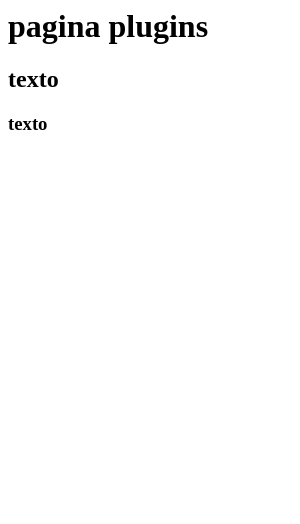
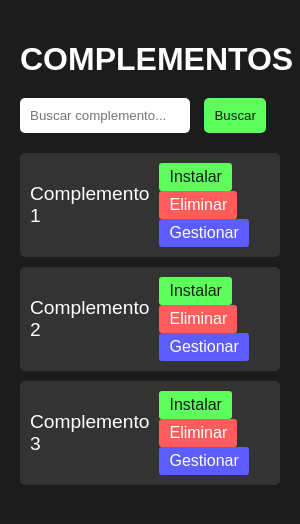
Before and after one commit to Spectral-App/Spectral-Concept-, an Electron app: page src/content/plugins.html in a window 300 px wide. Drawn offline with Linux system fonts and the light colour scheme; files whose address does not match are found by name.

Commit message:
Buscar y complementos

```diff
--- a/src/content/plugins.html
+++ b/src/content/plugins.html
@@ -1,4 +1,138 @@
-<h1>pagina plugins</h1>
-<h2>texto</h2>
-<h3>texto</h3>
+<!DOCTYPE html>
+<html lang="es">
+<head>
+    <meta charset="UTF-8">
+    <meta name="viewport" content="width=device-width, initial-scale=1.0">
+    <title>Biblioteca de Complementos</title>
+    <style>
+        body {
+            font-family: Arial, sans-serif;
+            background-color: #1c1c1c;
+            color: #fff;
+            margin: 0;
+            padding: 0;
+        }
+        .container {
+            padding: 20px;
+        }
+        h1 {
+            font-size: 2em;
+            margin-bottom: 20px;
+        }
+        .search-bar {
+            margin-bottom: 20px;
+        }
+        .search-bar input {
+            width: calc(100% - 110px);
+            padding: 10px;
+            border-radius: 5px;
+            border: none;
+        }
+        .search-bar button {
+            padding: 10px;
+            margin-left: 10px;
+            border-radius: 5px;
+            border: none;
+            cursor: pointer;
+            background-color: #5cff5c;
+            color: #1c1c1c;
+        }
+        .plugin {
+            display: flex;
+            justify-content: space-between;
+            align-items: center;
+            padding: 10px;
+            margin: 10px 0;
+            background-color: #333;
+            border-radius: 5px;
+        }
+        .plugin-name {
+            font-size: 1.2em;
+        }
+        .plugin-actions button {
+            background-color: #ff5c5c;
+            border: none;
+            padding: 5px 10px;
+            margin-left: 10px;
+            color: #fff;
+            border-radius: 3px;
+            cursor: pointer;
+            font-size: 1em;
+        }
+        .plugin-actions button.install {
+            background-color: #5cff5c;
+            color: #1c1c1c;
+        }
+        .plugin-actions button.manage {
+            background-color: #5c5cff;
+        }
+        .plugin-actions button:hover {
+            opacity: 0.8;
+        }
+    </style>
+</head>
+<body>
+    <div class="container">
+        <h1>COMPLEMENTOS</h1>
+        <div class="search-bar">
+            <input type="text" id="search" placeholder="Buscar complemento...">
+            <button onclick="searchPlugin()">Buscar</button>
+        </div>
+        <div id="plugin-list">
+            <div class="plugin">
+                <span class="plugin-name">Complemento 1</span>
+                <div class="plugin-actions">
+                    <button class="install" onclick="installPlugin(this)">Instalar</button>
+                    <button class="delete" onclick="deletePlugin(this)">Eliminar</button>
+                    <button class="manage" onclick="managePlugin(this)">Gestionar</button>
+                </div>
+            </div>
+            <div class="plugin">
+                <span class="plugin-name">Complemento 2</span>
+                <div class="plugin-actions">
+                    <button class="install" onclick="installPlugin(this)">Instalar</button>
+                    <button class="delete" onclick="deletePlugin(this)">Eliminar</button>
+                    <button class="manage" onclick="managePlugin(this)">Gestionar</button>
+                </div>
+            </div>
+            <div class="plugin">
+                <span class="plugin-name">Complemento 3</span>
+                <div class="plugin-actions">
+                    <button class="install" onclick="installPlugin(this)">Instalar</button>
+                    <button class="delete" onclick="deletePlugin(this)">Eliminar</button>
+                    <button class="manage" onclick="managePlugin(this)">Gestionar</button>
+                </div>
+            </div>
+        </div>
+        <!-- Añade más complementos según sea necesario -->
+    </div>
+    <script>
+        function searchPlugin() {
+            const searchValue = document.getElementById('search').value.toLowerCase();
+            const plugins = document.querySelectorAll('.plugin');
+            plugins.forEach(plugin => {
+                const pluginName = plugin.querySelector('.plugin-name').textContent.toLowerCase();
+                if (pluginName.includes(searchValue)) {
+                    plugin.style.display = 'flex';
+                } else {
+                    plugin.style.display = 'none';
+                }
+            });
+        }
+
+        function installPlugin(button) {
+            alert('Instalar complemento: ' + button.parentElement.parentElement.querySelector('.plugin-name').textContent);
+        }
+
+        function deletePlugin(button) {
+            alert('Eliminar complemento: ' + button.parentElement.parentElement.querySelector('.plugin-name').textContent);
+        }
+
+        function managePlugin(button) {
+            alert('Gestionar complemento: ' + button.parentElement.parentElement.querySelector('.plugin-name').textContent);
+        }
+    </script>
+</body>
+</html>
+
 <script src="scripts/pageLoad/pluginsLoad.js"></script>
--- a/src/scripts/sideBar.js
+++ b/src/scripts/sideBar.js
@@ -1,6 +1,6 @@
 const buttonsData = [
         {
-            title: 'Cpsito',
+            title: 'Javier Album',
             subtitle: 'Playlist • Fuster',
             image: 'https://i1.sndcdn.com/artworks-uBPnBHsutxH7Uok6-QtaQsA-t500x500.jpg',
             contentType: 'album',
```
Also changed, not shown: src/content/search.html (+52 -1 lines).
